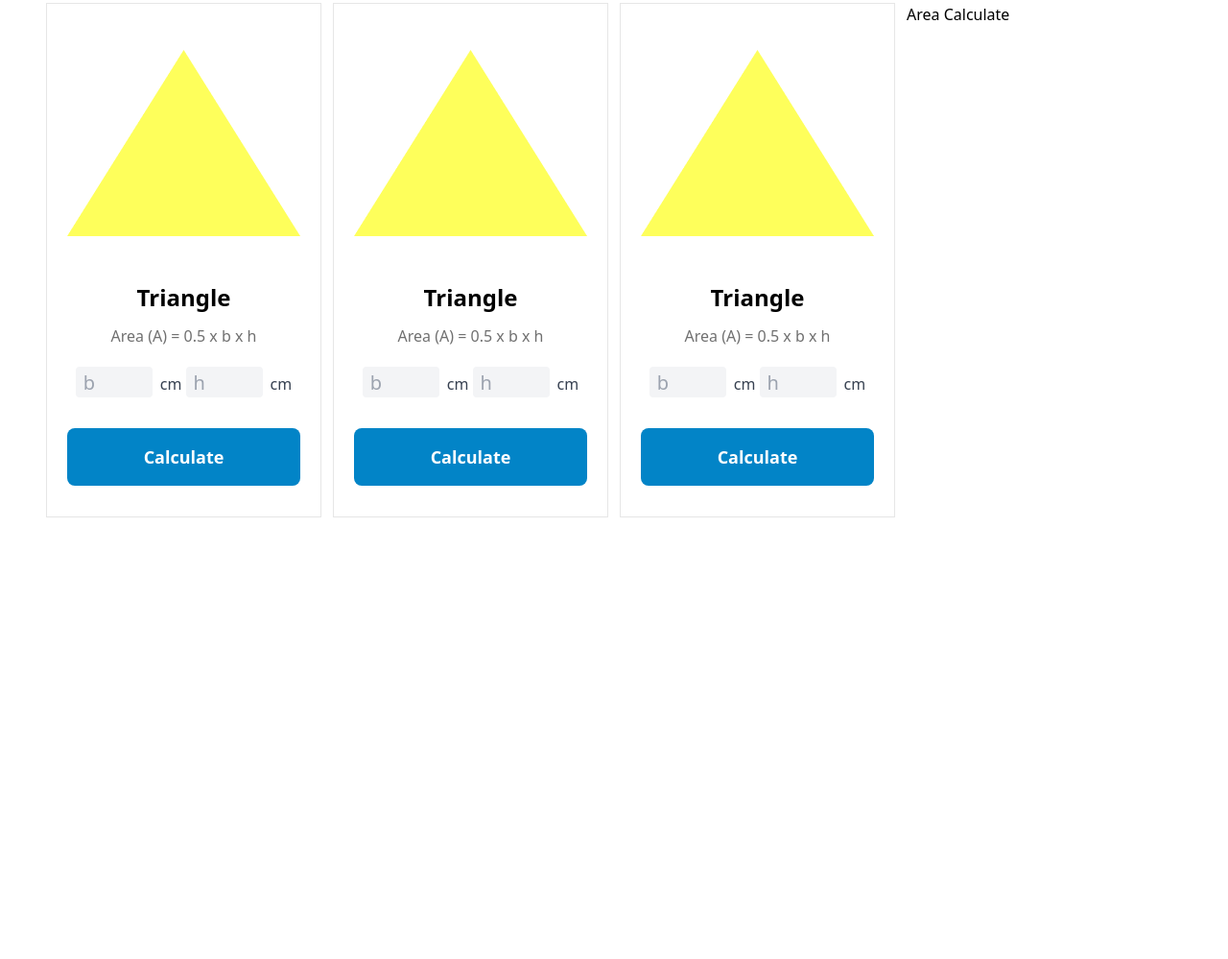
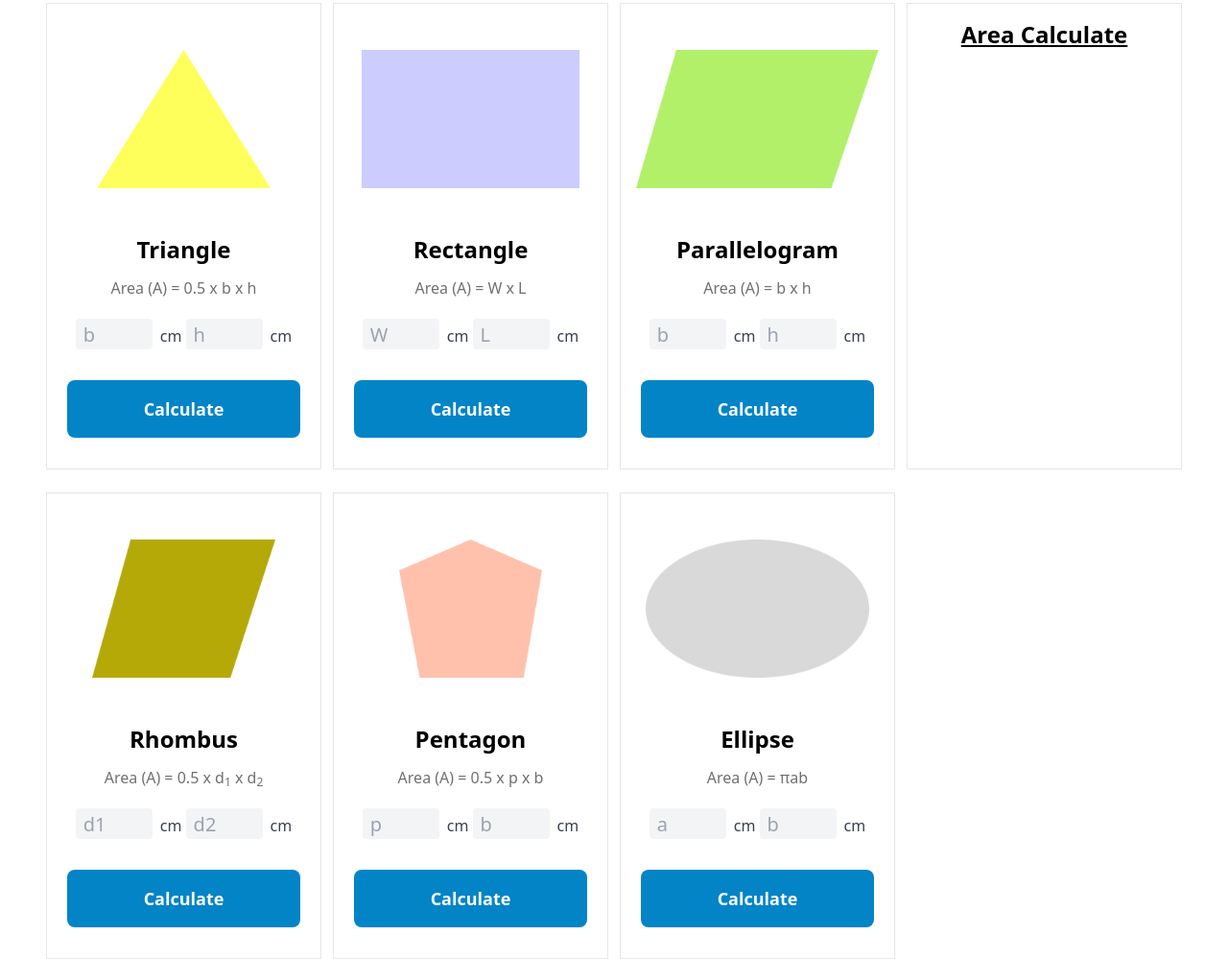
Before and after one commit to rajibhossainimran/geometry-genius, a plain HTML site: page index.html in a window 1280 px wide. Shown: the part 201-1200 px from the top of the page at 96% size. Before the commit the page ends 800 px from the top, so only its background shows below. Drawn offline with nearby package versions, Linux system fonts and the light colour scheme.

Commit message:
design part complete

```diff
--- a/index.html
+++ b/index.html
@@ -22,7 +22,7 @@
     <section class="mx-12">
         <div class="grid grid-cols-4 gap-3">
             <div class="card-1 flex flex-col content-center items-center">
-                <img class="pt-12 px-4" src="images/triangle.png" alt="">
+                <img class="pt-12 px-4 h-48" src="images/triangle.png" alt="">
                 <p class="text-2xl font-bold mt-12">Triangle</p>
                 <p class="text-base Genius mt-3">Area (A) = 0.5 x b x h</p>
                 <div class="mt-5">
@@ -35,9 +35,22 @@
             </div>
 
             <div class="card-1 flex flex-col content-center items-center">
-                <img class="pt-12 px-4" src="images/triangle.png" alt="">
-                <p class="text-2xl font-bold mt-12">Triangle</p>
-                <p class="text-base Genius mt-3">Area (A) = 0.5 x b x h</p>
+                <img class="pt-12 px-4 h-48" src="images/rectangle.png" alt="">
+                <p class="text-2xl font-bold mt-12">Rectangle</p>
+                <p class="text-base Genius mt-3">Area (A) =  W x L</p>
+                <div class="mt-5">
+                    <input class="bg-gray-100  w-20 h-8 ps-2 text-xl rounded" type="text" placeholder="W"><span class="ms-2 text-base text-gray-700">cm</span>
+
+                    <input class="bg-gray-100  w-20 h-8 ps-2 text-xl rounded" type="text" placeholder="L"><span class="ms-2 text-base text-gray-700">cm</span>
+
+                </div>
+                <button class="text-lg font-bold py-4 px-20 bg-sky-600 rounded-lg text-white hover:bg-sky-400 my-8">Calculate</button>
+            </div>
+
+            <div class="card-1 flex flex-col content-center items-center">
+                <img class="pt-12 px-4 h-48" src="images/parallelogram.png" alt="">
+                <p class="text-2xl font-bold mt-12">Parallelogram</p>
+                <p class="text-base Genius mt-3">Area (A) = b x h</p>
                 <div class="mt-5">
                     <input class="bg-gray-100  w-20 h-8 ps-2 text-xl rounded" type="text" placeholder="b"><span class="ms-2 text-base text-gray-700">cm</span>
 
@@ -47,22 +60,54 @@
                 <button class="text-lg font-bold py-4 px-20 bg-sky-600 rounded-lg text-white hover:bg-sky-400 my-8">Calculate</button>
             </div>
 
+            <div class="card-1 flex flex-col content-center items-center pt-4">
+                <p class="text-2xl font-semibold underline">Area Calculate</p>
+            </div>
+        </div>
+    </section>
+    <!----------------------------------------------- second row part start  -->
+    <section class="mx-12 mt-6">
+        <div class="grid grid-cols-4 gap-3">
             <div class="card-1 flex flex-col content-center items-center">
-                <img class="pt-12 px-4" src="images/triangle.png" alt="">
-                <p class="text-2xl font-bold mt-12">Triangle</p>
-                <p class="text-base Genius mt-3">Area (A) = 0.5 x b x h</p>
+                <img class="pt-12 px-4 h-48" src="images/rhombus.png" alt="">
+                <p class="text-2xl font-bold mt-12">Rhombus</p>
+                <p class="text-base Genius mt-3">Area (A) = 0.5 x d<sub>1</sub> x d<sub>2</sub></p>
                 <div class="mt-5">
-                    <input class="bg-gray-100  w-20 h-8 ps-2 text-xl rounded" type="text" placeholder="b"><span class="ms-2 text-base text-gray-700">cm</span>
+                    <input class="bg-gray-100  w-20 h-8 ps-2 text-xl rounded" type="text" placeholder="d1"><span class="ms-2 text-base text-gray-700">cm</span>
 
-                    <input class="bg-gray-100  w-20 h-8 ps-2 text-xl rounded" type="text" placeholder="h"><span class="ms-2 text-base text-gray-700">cm</span>
+                    <input class="bg-gray-100  w-20 h-8 ps-2 text-xl rounded" type="text" placeholder="d2"><span class="ms-2 text-base text-gray-700">cm</span>
 
                 </div>
                 <button class="text-lg font-bold py-4 px-20 bg-sky-600 rounded-lg text-white hover:bg-sky-400 my-8">Calculate</button>
             </div>
 
-            <div>
-                <p class="">Area Calculate</p>
+            <div class="card-1 flex flex-col content-center items-center">
+                <img class="pt-12 px-4 h-48" src="images/pentagon.png" alt="">
+                <p class="text-2xl font-bold mt-12">Pentagon</p>
+                <p class="text-base Genius mt-3">Area (A) = 0.5 x p x b</p>
+                <div class="mt-5">
+                    <input class="bg-gray-100  w-20 h-8 ps-2 text-xl rounded" type="text" placeholder="p"><span class="ms-2 text-base text-gray-700">cm</span>
+
+                    <input class="bg-gray-100  w-20 h-8 ps-2 text-xl rounded" type="text" placeholder="b"><span class="ms-2 text-base text-gray-700">cm</span>
+
+                </div>
+                <button class="text-lg font-bold py-4 px-20 bg-sky-600 rounded-lg text-white hover:bg-sky-400 my-8">Calculate</button>
             </div>
+
+            <div class="card-1 flex flex-col content-center items-center">
+                <img class="pt-12 px-4 h-48" src="images/ellipse.png" alt="">
+                <p class="text-2xl font-bold mt-12">Ellipse</p>
+                <p class="text-base Genius mt-3">Area (A) = &#960ab</p>
+                <div class="mt-5">
+                    <input class="bg-gray-100  w-20 h-8 ps-2 text-xl rounded" type="text" placeholder="a"><span class="ms-2 text-base text-gray-700">cm</span>
+
+                    <input class="bg-gray-100  w-20 h-8 ps-2 text-xl rounded" type="text" placeholder="b"><span class="ms-2 text-base text-gray-700">cm</span>
+
+                </div>
+                <button class="text-lg font-bold py-4 px-20 bg-sky-600 rounded-lg text-white hover:bg-sky-400 my-8">Calculate</button>
+            </div>
+
+
         </div>
     </section>
 </body>
--- a/style.css
+++ b/style.css
@@ -11,4 +11,6 @@ input::placeholder {
   }
 .card-1{
     border: 1px solid rgba(17, 17, 17, 0.10);
+
+
   }
```
